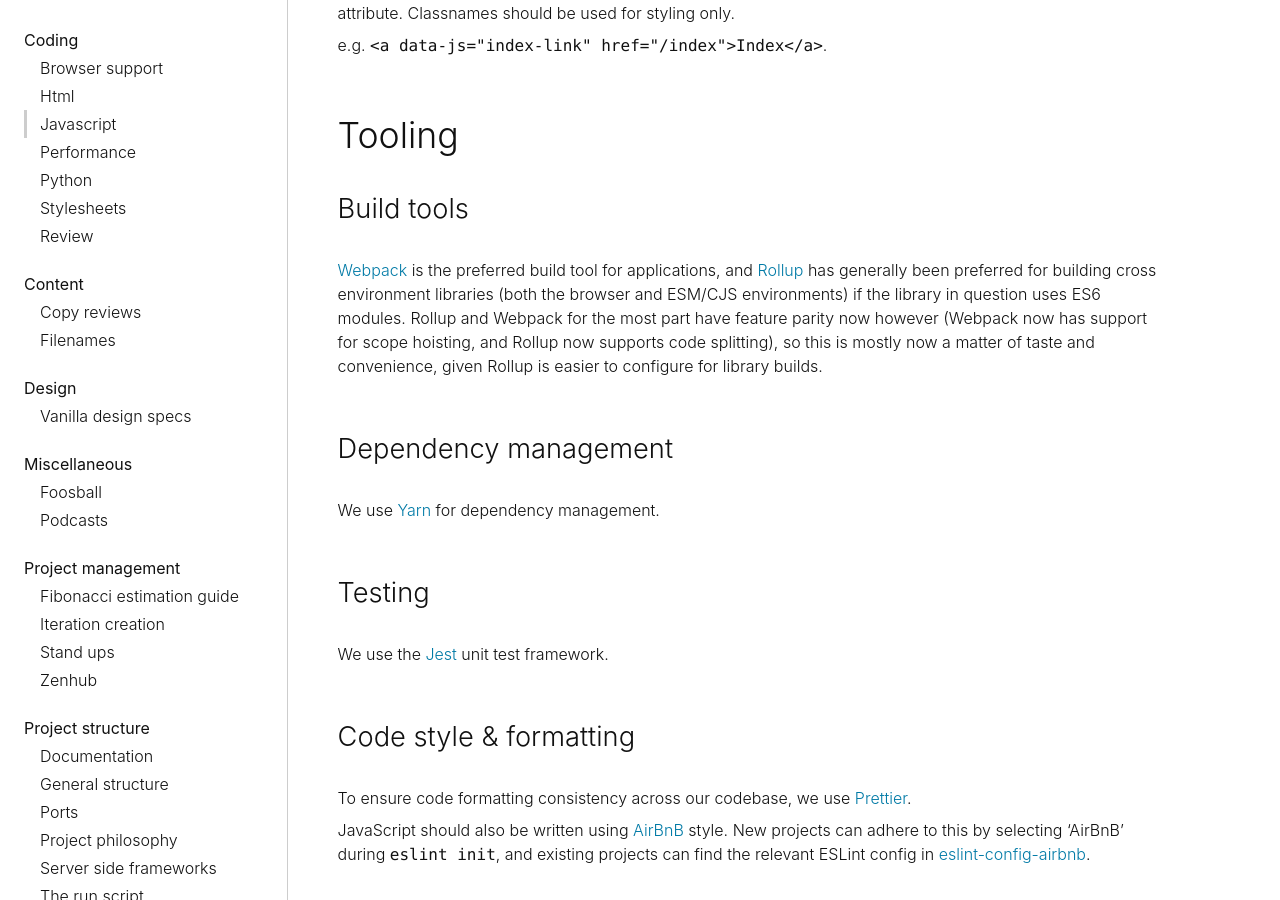
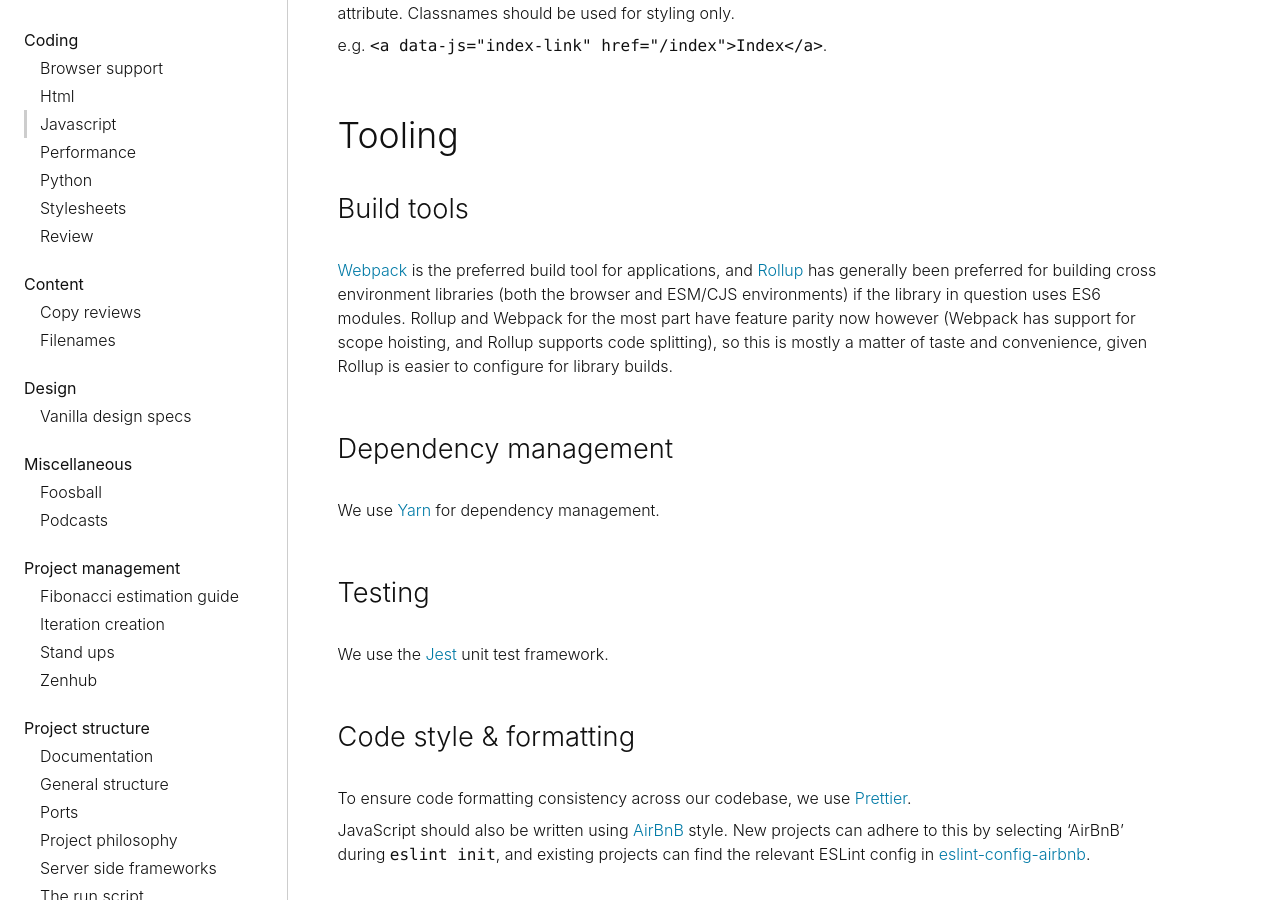
Before and after one commit to canonical-web-and-design/practices, a Jekyll site: the page built from coding/javascript.md, in a window 1280 px wide and 900 px high, scrolled down 1014 px. Built offline with Jekyll 4.4.1, drawn with Linux system fonts in a browser that asks for light colours; some web fonts are replaced.

Commit message:
update copy

```diff
--- a/coding/javascript.md
+++ b/coding/javascript.md
@@ -32,7 +32,7 @@ e.g. `<a data-js="index-link" href="/index">Index</a>`.
 ### Build tools
 [Webpack](https://webpack.js.org/) is the preferred build tool for applications, and [Rollup](https://rollupjs.org/guide/en) has generally been preferred for building
 cross environment libraries (both the browser and ESM/CJS environments) if the library in question uses ES6 modules. Rollup and Webpack for the most part have
-feature parity now however (Webpack now has support for scope hoisting, and Rollup now supports code splitting), so this is mostly now a matter of taste and
+feature parity now however (Webpack has support for scope hoisting, and Rollup supports code splitting), so this is mostly a matter of taste and
 convenience, given Rollup is easier to configure for library builds.
 
 ### Dependency management
```
